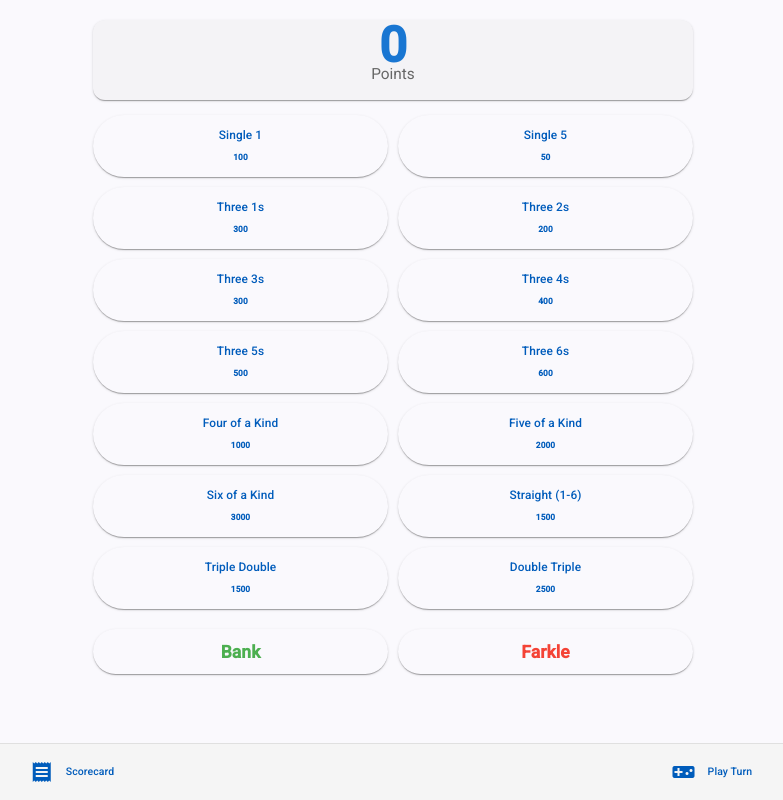
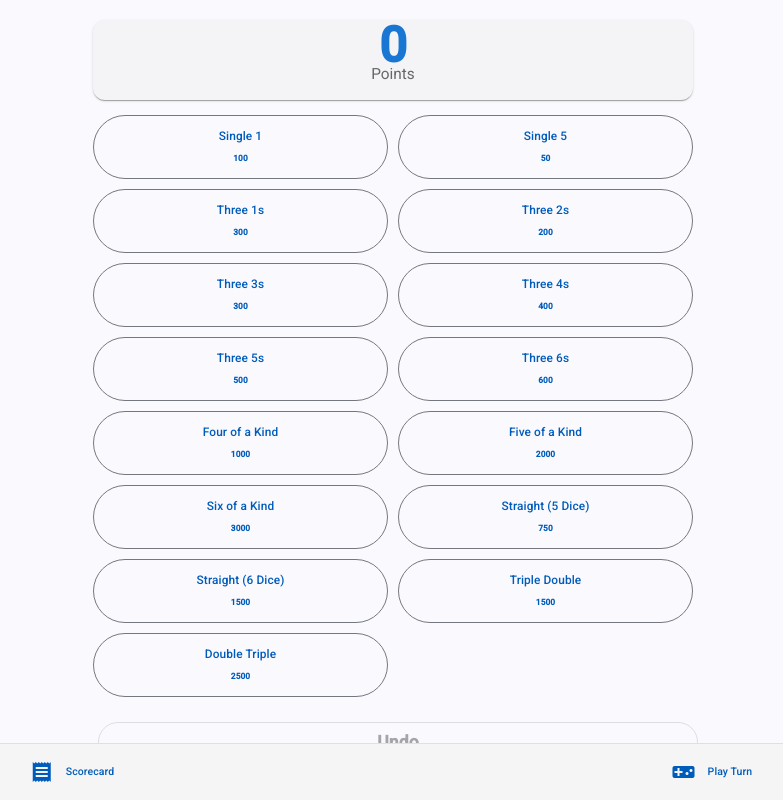
Before and after one commit to mhdejonge/farkle-scorecard, an Angular app: page /turn in a window 1280 px wide. Shown: the whole page, without its empty margins (247-1030 px from the left). Built offline with nearby package versions, Linux system fonts and the light colour scheme.

Commit message:
default: improvements to the current turn

```diff
--- a/src/app/components/scorecard/scorecard.html
+++ b/src/app/components/scorecard/scorecard.html
@@ -7,11 +7,10 @@
 </mat-toolbar>
 
 <div class="scorecard-container">
-  @if (scoreCard$ | async; as scoreCard) {
   <mat-card class="scorecard">
     <mat-card-content>
       <mat-list>
-          @for (score of scoreCard.turns; track score) {
+        @for (score of gameService.scoreCard().turns; track score) {
           <mat-list-item>
             <span matListItemLine>{{ score }}</span>
           </mat-list-item>
@@ -20,11 +19,10 @@
         <mat-list-item class="total-score">
           <span matListItemTitle class="total-label">Total:
             &nbsp;
-              <span class="total-value">{{ scoreCard.total }}</span>
+            <span class="total-value">{{ gameService.scoreCard().total }}</span>
           </span>
         </mat-list-item>
       </mat-list>
     </mat-card-content>
   </mat-card>
-  }
 </div>
--- a/src/app/components/scorecard/scorecard.ts
+++ b/src/app/components/scorecard/scorecard.ts
@@ -1,4 +1,4 @@
-import { ChangeDetectionStrategy, Component, OnInit } from '@angular/core';
+import { Component } from '@angular/core';
 import { CommonModule } from '@angular/common';
 import { MatCardModule } from '@angular/material/card';
 import { MatListModule } from '@angular/material/list';
@@ -7,25 +7,17 @@ import { MatToolbarModule } from '@angular/material/toolbar';
 import { MatButtonModule } from '@angular/material/button';
 import { MatIconModule } from '@angular/material/icon';
 import { MatDialog } from '@angular/material/dialog';
-import { Observable } from 'rxjs';
-import { GameService, ScoreCard } from '@app/services';
+import { GameService } from '@app/services';
 import { ConfirmDialogComponent } from '../confirm-dialog/confirm-dialog';
 
 @Component({
   selector: 'app-scorecard',
   imports: [CommonModule, MatCardModule, MatListModule, MatDividerModule, MatToolbarModule, MatButtonModule, MatIconModule],
   templateUrl: './scorecard.html',
-  changeDetection: ChangeDetectionStrategy.Eager,
-  styleUrl: './scorecard.scss',
+  styleUrl: './scorecard.scss'
 })
-export class ScorecardComponent implements OnInit {
-  scoreCard$: Observable<ScoreCard>;
-
-  constructor(private gameService: GameService, private dialog: MatDialog) {
-    this.scoreCard$ = this.gameService.scoreCard$;
-  }
-
-  ngOnInit(): void {}
+export class ScorecardComponent {
+  constructor(readonly gameService: GameService, private dialog: MatDialog) {}
 
   openNewGameDialog(): void {
     const dialogRef = this.dialog.open(ConfirmDialogComponent, {
--- a/src/app/components/turn/turn.html
+++ b/src/app/components/turn/turn.html
@@ -1,17 +1,15 @@
 <div class="turn-container">
   <mat-card class="current-score-card">
     <mat-card-content class="current-score">
-      <div class="score-value">{{ currentTurnScore$ | async }}</div>
+      <div class="score-value">{{ currentScore() }}</div>
       <div class="score-label">Points</div>
     </mat-card-content>
   </mat-card>
-
   <div class="scoring-buttons">
     @for (option of scoringOptions; track $index) {
       <div>
         <button
-          mat-raised-button
-          color="accent"
+          matButton="outlined"
           class="scoring-btn"
           (click)="addScore(option)">
           {{ option.label }}
@@ -22,13 +20,9 @@
       </div>
     }
   </div>
-
   <div class="action-buttons">
-    <button mat-raised-button color="primary" (click)="bankTurn()" class="action-btn bank-btn">
-      Bank
-    </button>
-    <button mat-raised-button color="warn" (click)="farkle()" class="action-btn farkle-btn">
-      Farkle
-    </button>
+    <button matButton="outlined" (click)="undo()" [disabled]="undoDisabled()">Undo</button>
+    <button matButton="outlined" (click)="bank()" [disabled]="bankDisabled()" [ngClass]="{ 'bank-btn': !bankDisabled() }">Bank</button>
+    <button matButton="outlined" (click)="farkle()" [disabled]="farkleDisabled()" [ngClass]="{ 'farkle-btn': !farkleDisabled() }">Farkle</button>
   </div>
 </div>
--- a/src/app/components/turn/turn.scss
+++ b/src/app/components/turn/turn.scss
@@ -57,27 +57,21 @@
 }
 
 .action-buttons {
-  display: grid;
-  grid-template-columns: repeat(2, 1fr);
-  gap: 10px;
-  margin-top: 10px;
-}
-
-.action-btn {
-  height: 40px;
-  font-size: 0.9em;
+  button {
+    margin: 5px;
+    height: 40px;
+    width: 100%;
+    font-weight: bold;
+    font-size: 1.25em;
+  }
 }
 
 .bank-btn {
   color: #4caf50;
-  font-weight: bold;
-  font-size: 1.25em !important;
 }
 
 .farkle-btn {
   color: #f44336;
-  font-weight: bold;
-  font-size: 1.25em !important;
 }
 
 @media (min-height: 800px) {
--- a/src/app/components/turn/turn.ts
+++ b/src/app/components/turn/turn.ts
@@ -1,38 +1,49 @@
-import { Component, OnInit, ChangeDetectionStrategy } from '@angular/core';
+import { Component, computed, inject, signal } from '@angular/core';
 import { CommonModule } from '@angular/common';
 import { MatCardModule } from '@angular/material/card';
 import { MatButtonModule } from '@angular/material/button';
 import { MatGridListModule } from '@angular/material/grid-list';
-import { Observable } from 'rxjs';
+import { Router } from '@angular/router';
+import { switchMap, timer } from 'rxjs';
 import { GameService, ScoringOption, ScoringOptions } from '@app/services';
 
 @Component({
   selector: 'app-turn',
   imports: [CommonModule, MatCardModule, MatButtonModule, MatGridListModule],
   templateUrl: './turn.html',
-  changeDetection: ChangeDetectionStrategy.Eager,
-  styleUrl: './turn.scss',
+  styleUrl: './turn.scss'
 })
-export class TurnComponent implements OnInit {
-  currentTurnScore$: Observable<number>;
+export class TurnComponent {
+  scoringOptions = ScoringOptions;
+  router = inject(Router);
+  gameService = inject(GameService);
 
-  constructor(private gameService: GameService) {
-    this.currentTurnScore$ = this.gameService.currentTurnScore$;
-  }
-
-  scoringOptions = ScoringOptions;
-
-  ngOnInit(): void {}
+  currentScore = computed(() => this.gameService.currentTurnScore().total);
+  undoDisabled = computed(() => !this.gameService.currentTurnScore().turns.length || this.finishedSignal());
+  bankDisabled = computed(() => this.gameService.currentTurnScore().total <= 0 || this.finishedSignal());
+  farkleDisabled = computed(() => this.finishedSignal());
+  finishedSignal = signal(false);
 
   addScore(option: ScoringOption): void {
     this.gameService.addToCurrentTurn(option.points);
   }
 
-  bankTurn(): void {
-    this.gameService.bankTurn();
+  bank(): void {
+    this.gameService.bank();
+    this.finished();
   }
 
   farkle(): void {
     this.gameService.farkle();
+    this.finished();
+  }
+
+  undo(): void {
+    this.gameService.undo();
+  }
+
+  finished(): void {
+    this.finishedSignal.set(true);
+    timer(5000).pipe(switchMap(() => this.router.navigate(['/scorecard']))).subscribe();
   }
 }
--- a/src/app/services/game.ts
+++ b/src/app/services/game.ts
@@ -1,21 +1,14 @@
-import { Injectable } from '@angular/core';
-import { BehaviorSubject, Observable } from 'rxjs';
-
-export interface ScoreCard {
-  turns: number[];
-  total: number;
-}
+import { Injectable, signal, WritableSignal } from '@angular/core';
+import { emptyScoreCard, ScoreCard } from './score';
 
 @Injectable({
   providedIn: 'root',
 })
 export class GameService {
   private readonly STORAGE_KEY = 'farkle-scorecard';
-  private scoreCardSubject = new BehaviorSubject<ScoreCard>(this.loadScoreCard());
-  public scoreCard$ = this.scoreCardSubject.asObservable();
 
-  private currentTurnScoreSubject = new BehaviorSubject<number>(0);
-  public currentTurnScore$ = this.currentTurnScoreSubject.asObservable();
+  scoreCard = signal(this.loadScoreCard());
+  currentTurnScore = signal(emptyScoreCard());
 
   constructor() {}
 
@@ -24,43 +17,52 @@ export class GameService {
     if (stored) {
       return JSON.parse(stored);
     }
-    return { turns: [], total: 0 };
+    return emptyScoreCard();
   }
 
   private saveScoreCard(scoreCard: ScoreCard): void {
     localStorage.setItem(this.STORAGE_KEY, JSON.stringify(scoreCard));
-    this.scoreCardSubject.next(scoreCard);
+    this.scoreCard.set(scoreCard);
   }
 
   addToCurrentTurn(points: number): void {
-    const current = this.currentTurnScoreSubject.value;
-    this.currentTurnScoreSubject.next(current + points);
+    this.addToScoreCard(this.currentTurnScore, points);
   }
 
-  bankTurn(): void {
-    const currentScore = this.currentTurnScoreSubject.value;
-    const scoreCard = this.scoreCardSubject.value;
-    scoreCard.turns.push(currentScore);
-    scoreCard.total += currentScore;
-    this.saveScoreCard(scoreCard);
-    this.currentTurnScoreSubject.next(0);
+  bank(): void {
+    const turnScore = this.currentTurnScore().total;
+    this.addToScoreCard(this.scoreCard, turnScore);
+    this.currentTurnScore.set(emptyScoreCard());
   }
 
-  farkle(): void {
-    this.currentTurnScoreSubject.next(0);
+  farkle(): boolean {
+    const total = this.currentTurnScore().total;
+    this.currentTurnScore.set(emptyScoreCard());
+    const firstRollFarkle = total <= 0;
+    if (firstRollFarkle) {
+      this.addToScoreCard(this.scoreCard, -1000);
+    }
+    return firstRollFarkle;
+  }
+
+  undo(): void {
+    this.currentTurnScore.update(current => {
+      const turns = [...current.turns];
+      const last = turns.pop() ?? 0;
+      const total = current.total - last;
+      return { turns, total };
+    });
   }
 
   newGame(): void {
-    this.currentTurnScoreSubject.next(0);
-    const emptyScoreCard: ScoreCard = { turns: [], total: 0 };
-    this.saveScoreCard(emptyScoreCard);
+    this.saveScoreCard(emptyScoreCard());
+    this.currentTurnScore.set(emptyScoreCard());
   }
 
-  getCurrentTurnScore(): number {
-    return this.currentTurnScoreSubject.value;
-  }
-
-  getScoreCard(): ScoreCard {
-    return this.scoreCardSubject.value;
+  private addToScoreCard(scoreCard: WritableSignal<ScoreCard>, points: number): void {
+    scoreCard.update(current => ({
+      turns: [...current.turns, points],
+      total: current.total + points
+    }));
   }
 }
--- a/src/app/services/score.ts
+++ b/src/app/services/score.ts
@@ -1,5 +1,15 @@
+export interface ScoreCard {
+  turns: number[];
+  total: number;
+}
+
+export function emptyScoreCard(): ScoreCard {
+  return { turns: [], total: 0 };
+}
+
 export interface ScoringOption {
   label: string;
+
   points: number;
 }
 
@@ -49,7 +59,11 @@ export const ScoringOptions: ScoringOption[] = [
     points: 3000
   },
   {
-    label: 'Straight (1-6)',
+    label: 'Straight (5 Dice)',
+    points: 750
+  },
+  {
+    label: 'Straight (6 Dice)',
     points: 1500
   },
   {
```
Lines whose indentation alone changed are shown as unchanged.
